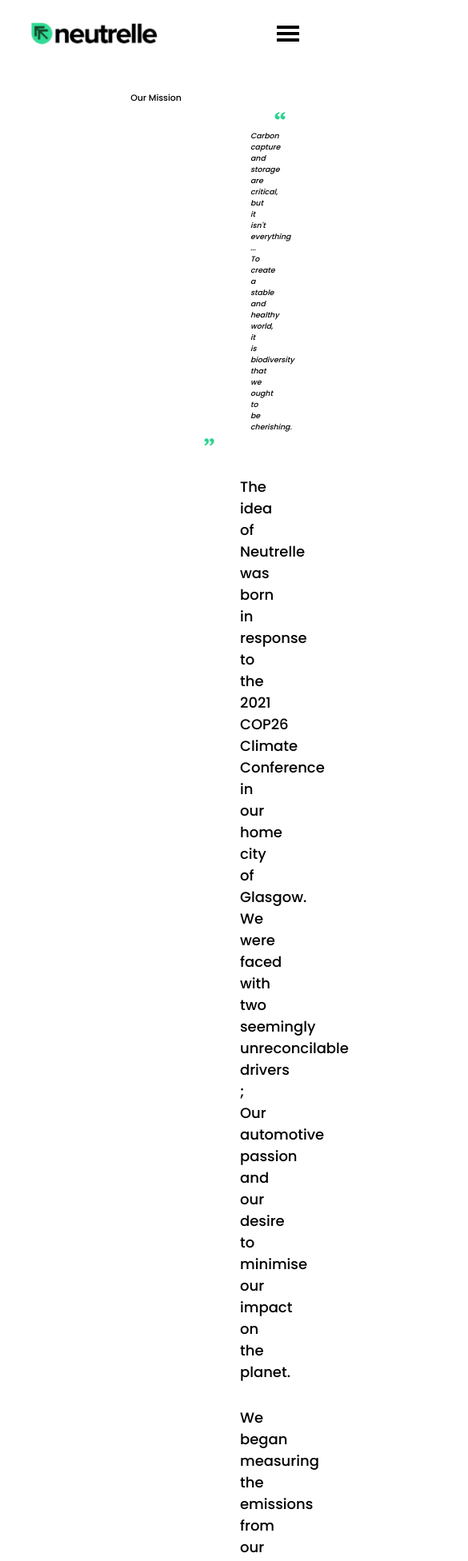
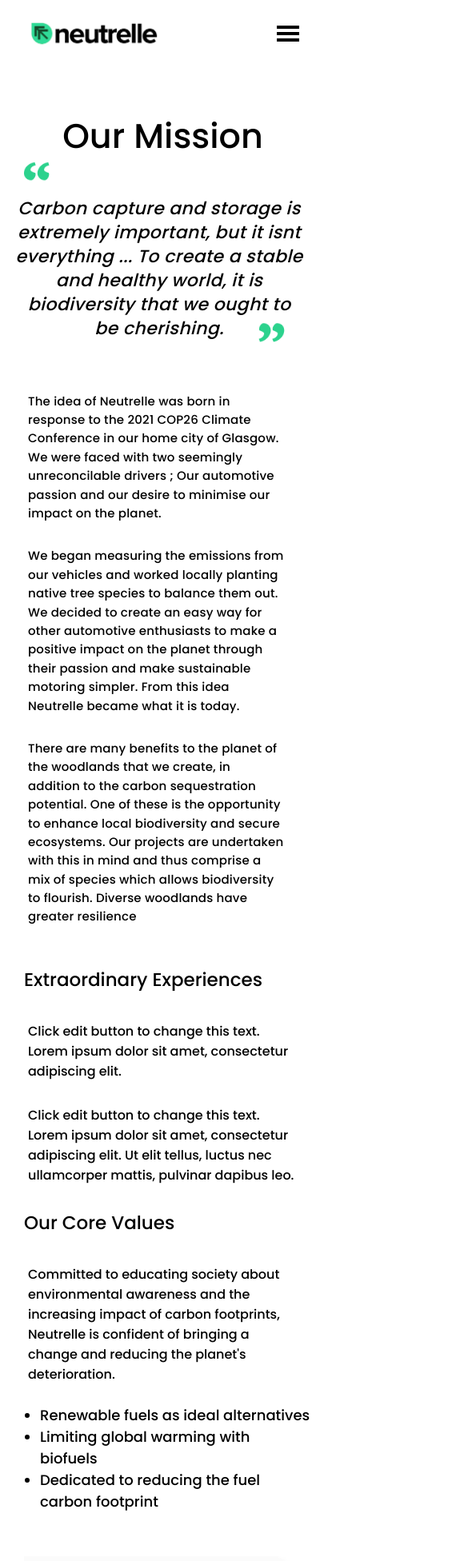
Before and after one commit to Aayshaparveen/neutrelle-demo, a React (Vite) app: page / in a window 390 px wide. Shown: the top 1952 px of the page at 80% size, 585 px wide, since content can reach past the window. Built offline with nearby package versions, Linux system fonts and the light colour scheme.

Commit message:
Add responsive deign in our mission page

```diff
--- a/src/OurMission.jsx
+++ b/src/OurMission.jsx
@@ -1,43 +1,49 @@
 import "./OurMissionStyle.css";
 const OurMission = () => {
   return (
+    <>
       <div className="Main-container">
-      {/* <div className="heading-box1">
-        <img src="./image/illustration-mission-page-left-1.png"></img>
-      </div> */}
+        <div>
+          <img
+            className="left-img"
+            src="./image/illustration-mission-page-left-1.png"
+          ></img>
+        </div>
+        <div className="Mission-container">
           <h2 className="main-heading">Our Mission</h2>
           <div className="img-box1">
             <img src="./image/icon-quote-left-1.png"></img>
           </div>
           <h2 className="sub-heading">
-        Carbon capture and storage are critical, but it isn't everything ... To
-        create a stable and healthy world, it is biodiversity that we ought to
-        be cherishing.
+            Carbon capture and storage is extremely important, but it isnt
+            everything ... To create a stable and healthy world, it is
+            biodiversity that we ought to be cherishing.
           </h2>
           <div className="img-box2">
             <img src="./image/icon-quote-right-1.png"></img>
           </div>
           <div className="para-container">
             <p>
-          The idea of Neutrelle was born in response to the 2021 COP26 Climate
-          Conference in our home city of Glasgow. We were faced with two
-          seemingly unreconcilable drivers ; Our automotive passion and our
-          desire to minimise our impact on the planet.
+              The idea of Neutrelle was born in response to the 2021 COP26
+              Climate Conference in our home city of Glasgow. We were faced with
+              two seemingly unreconcilable drivers ; Our automotive passion and
+              our desire to minimise our impact on the planet.
             </p>
             <p>
-          We began measuring the emissions from our vehicles and worked locally
-          planting native tree species to balance them out. We decided to create
-          an easy way for other automotive enthusiasts to make a positive impact
-          on the planet through their passion and make sustainable motoring
-          simpler. From this idea Neutrelle became what it is today.
+              We began measuring the emissions from our vehicles and worked
+              locally planting native tree species to balance them out. We
+              decided to create an easy way for other automotive enthusiasts to
+              make a positive impact on the planet through their passion and
+              make sustainable motoring simpler. From this idea Neutrelle became
+              what it is today.
             </p>
             <p>
-          There are many benefits to the planet of the woodlands that we create,
-          in addition to the carbon sequestration potential. One of these is the
-          opportunity to enhance local biodiversity and secure ecosystems. Our
-          projects are undertaken with this in mind and thus comprise a mix of
-          species which allows biodiversity to flourish. Diverse woodlands have
-          greater resilience
+              There are many benefits to the planet of the woodlands that we
+              create, in addition to the carbon sequestration potential. One of
+              these is the opportunity to enhance local biodiversity and secure
+              ecosystems. Our projects are undertaken with this in mind and thus
+              comprise a mix of species which allows biodiversity to flourish.
+              Diverse woodlands have greater resilience
             </p>
           </div>
           <div>
@@ -50,8 +56,8 @@ const OurMission = () => {
             </p>
             <p>
               Click edit button to change this text. Lorem ipsum dolor sit amet,
-          consectetur adipiscing elit. Ut elit tellus, luctus nec ullamcorper
-          mattis, pulvinar dapibus leo.
+              consectetur adipiscing elit. Ut elit tellus, luctus nec
+              ullamcorper mattis, pulvinar dapibus leo.
             </p>
           </div>
           <div>
@@ -59,9 +65,9 @@ const OurMission = () => {
           </div>
           <div className="para-container3">
             <p>
-          Committed to educating society about environmental awareness and the
-          increasing impact of carbon footprints, Neutrelle is confident of
-          bringing a change and reducing the planet's deterioration.
+              Committed to educating society about environmental awareness and
+              the increasing impact of carbon footprints, Neutrelle is confident
+              of bringing a change and reducing the planet's deterioration.
             </p>
             <ul>
               <li>Renewable fuels as ideal alternatives</li>
@@ -75,36 +81,37 @@ const OurMission = () => {
             </div>
             <div className="para-container4">
               <p>
-            Another key pillar of our mission is creating woodland spaces that
-            people can enjoy. We want woodlands and green spaces to be
+                Another key pillar of our mission is creating woodland spaces
+                that people can enjoy. We want woodlands and green spaces to be
                 accessible and benefit everyone. It has been shown that spending
                 time in nature can improve mental health and well-being.
               </p>
               <p>
-            Time in nature has even been prescribed to patients by the NHS to
-            treat a plethora of ailments. We believe that no reforestation
-            project can be a complete success if it does not also benefit
-            people.
+                Time in nature has even been prescribed to patients by the NHS
+                to treat a plethora of ailments. We believe that no
+                reforestation project can be a complete success if it does not
+                also benefit people.
               </p>
             </div>
           </div>
           <div className="para-container5">
             <p>
-          Neutrelle was founded on the principle of sustainable motoring. We all
-          know that to address the climate emergency we must phase out fossil
-          fuels as quickly as possible. Neutrelle exists to provide a
+              Neutrelle was founded on the principle of sustainable motoring. We
+              all know that to address the climate emergency we must phase out
+              fossil fuels as quickly as possible. Neutrelle exists to provide a
               sustainable transition from fossil fuel use to carbon neutral
               sustainable motoring. Achieving this will only be possible when a
               drop-in fossil fuel alternative is readily available.
             </p>
             <p>
-          We are committed to supporting the development of carbon neutral fuels
-          to reach this transition point as soon as possible. The good news for
-          automotive enthusiasts is that more talent is being deployed in this
-          area than ever before. For example, in 2026 Formula 1 will use a
-          drop-in carbon neutral fuel in it’s Hybrid V6 Power units. The
-          development to bring these fuels to market for consumer use is
-          underway but must be accelerated to reach out climate goals.
+              We are committed to supporting the development of carbon neutral
+              fuels to reach this transition point as soon as possible. The good
+              news for automotive enthusiasts is that more talent is being
+              deployed in this area than ever before. For example, in 2026
+              Formula 1 will use a drop-in carbon neutral fuel in it’s Hybrid V6
+              Power units. The development to bring these fuels to market for
+              consumer use is underway but must be accelerated to reach out
+              climate goals.
             </p>
           </div>
           <div className="last-img-box1">
@@ -112,10 +119,10 @@ const OurMission = () => {
           </div>
           <h2 className="sub-heading2">
             E fuels offer such a wonderful opportunity ... the carbon circle is
-        completely neutral so the carbon utilised to produce that fuel is the
-        same quantity as the carbon emitted from the internal combustion engine.
-        It means that the engines do not add anything to the carbon dioxide in
-        the atmosphere.
+            completely neutral so the carbon utilised to produce that fuel is
+            the same quantity as the carbon emitted from the internal combustion
+            engine. It means that the engines do not add anything to the carbon
+            dioxide in the atmosphere.
           </h2>
           <br />
           <span>- Ross Brawn</span>
@@ -124,32 +131,37 @@ const OurMission = () => {
           </div>
           <div className="para-container6">
             <p>
-          For automotive enthusiasts motorsport is an expression of pure joy.
-          Racing series around the world are making efforts to become more
-          sustainable and we are committed to aiding this process. A lot of
-          great work has been done carried out in this area however, there is
-          still much waste which is very difficult to recycle.
+              For automotive enthusiasts motorsport is an expression of pure
+              joy. Racing series around the world are making efforts to become
+              more sustainable and we are committed to aiding this process. A
+              lot of great work has been done carried out in this area however,
+              there is still much waste which is very difficult to recycle.
             </p>
             <p>
-          We aim to repurpose the hard to recycle waste in an effort to fully
-          close the loop for motorsport. Some of our first projects have been
-          working with Formula Student teams in the UK to promote sustainable
-          practises in aspiring motorsport engineers and foster the next
-          generation of talent.
+              We aim to repurpose the hard to recycle waste in an effort to
+              fully close the loop for motorsport. Some of our first projects
+              have been working with Formula Student teams in the UK to promote
+              sustainable practises in aspiring motorsport engineers and foster
+              the next generation of talent.
             </p>
           </div>
           <div className="last-para">
             <p>
               Transparency is at the heart of the Neutrelle mission. Alongside
-          geotagging every tree we plant, in the event of selling your vehicle
-          we make it possible to transfer the impact status of the vehicle to
-          the new owner. This ensures the positive impact status of the vehicle
-          can be carried with it for miles to come.
+              geotagging every tree we plant, in the event of selling your
+              vehicle we make it possible to transfer the impact status of the
+              vehicle to the new owner. This ensures the positive impact status
+              of the vehicle can be carried with it for miles to come.
             </p>
           </div>
-      {/* <div className="heading-box2">
-        <img src="./image/illustration-mission-page-right.png"></img>
-      </div> */}
+        </div>
+        <div>
+          <img
+            className="right-img"
+            src="./image/illustration-mission-page-right.png"
+          ></img>
+        </div>
+      </div>
       <div className="last-impact">
         <div className="section">
           <div className="box1">
@@ -162,7 +174,7 @@ const OurMission = () => {
           </div>
         </div>
       </div>
-    </div>
+    </>
   );
 };
 
--- a/src/OurMissionStyle.css
+++ b/src/OurMissionStyle.css
@@ -1,7 +1,11 @@
 .Main-container {
-  padding-top: 115px;
   display: flex;
-  flex-direction: column;
+  margin: 3rem 0;
+  padding-bottom: 5rem;
+}
+.Mission-container {
+  /* background-color: antiquewhite; */
+  width: 780px;
 }
 .heading-box1 {
   /* width: 20%; */
@@ -9,27 +13,31 @@
   height: 3854px;
   background-color: #fff;
 }
-.heading-box1 img {
-  /* margin-top: 185px;
-  max-width: 100%;
-  height: auto; */
-
-    width: 510px;
-    height: 575.7px;
-
+.left-img {
+  margin-top: 16rem;
+  width: 241px;
+  height: 280px;
+  margin-left: -0.5rem;
+}
+.right-img {
+  margin-top: 0rem;
+  width: 241px;
+  margin-left: 9px;
+  height: 280px;
 }
 .main-heading {
-  font-size: 2.8vw;
+  font-size: 3.8vw;
   text-align: center;
   font-weight: normal;
+  padding-top: 90px;
 }
 .img-box1 {
   display: flex;
-  padding: 6px 342px;
+  padding: 6px 35px;
 }
 .img-box2 {
   display: flex;
-  padding-left: 65%;
+  padding-left: 80%;
 }
 .img-box1 img {
   width: 4vw;
@@ -40,29 +48,22 @@
 .sub-heading {
   font-size: 2.4vw;
   font-style: italic;
-  margin: 4px 313px;
   font-weight: 100;
   text-align: center;
 }
 .para-container {
-  /* background-color: aqua; */
-  padding-left: 285px;
-  padding-right: 294px;
   padding-top: 20px;
 }
 .para-container p {
   font-size: 18px;
   color: black;
 }
-.bottom-heading{
+.bottom-heading {
   padding-top: 15px;
   font-weight: normal;
-  padding-left: 300px;
   font-size: 2.1vw;
 }
 .para-container2 {
-  padding-left: 285px;
-  padding-right: 294px;
   padding-top: 20px;
 }
 .para-container2 p {
@@ -72,12 +73,10 @@
 .heading3 {
   padding-top: 15px;
   font-weight: normal;
-  padding-left: 300px;
+
   font-size: 2.1vw;
 }
 .para-container3 {
-  padding-left: 285px;
-  padding-right: 294px;
   padding-top: 20px;
 }
 .para-container3 p {
@@ -85,19 +84,16 @@
   color: black;
 }
 .para-container3 ul {
-  padding-left: 70px;
   padding-top: 10px;
   font-size: 18px;
 }
 .values-box {
   display: flex;
   flex-direction: row;
-  padding-left: 325px;
-  padding-right: 294px;
+
   padding-top: 20px;
 }
 .img-box {
-  /* background-color: aqua; */
   padding: 15px 25px 10px 10px;
 }
 .para-container4 p {
@@ -105,8 +101,6 @@
   font-size: 19px;
 }
 .para-container5 {
-  padding-left: 285px;
-  padding-right: 294px;
   padding-top: 20px;
 }
 .para-container5 p {
@@ -114,14 +108,13 @@
   color: black;
 }
 .last-img-box1 {
-  padding: 0px 342px;
+  padding: 0px 40px;
 }
 .last-img-box1 img {
   width: 4vw;
 }
 .last-img-box2 {
-  padding-left: 70%;
-  margin: -20px 0px;
+  margin: -10px 410px;
 }
 .last-img-box2 img {
   width: 4vw;
@@ -129,7 +122,7 @@
 .sub-heading2 {
   font-size: 2.4vw;
   font-style: italic;
-  margin: 20px 316px;
+  /* margin: 20px 316px; */
   text-align: center;
   font-weight: 500;
 }
@@ -139,17 +132,13 @@ span {
   font-style: italic;
 }
 .para-container6 {
-  padding-left: 285px;
-  padding-right: 294px;
-  /* padding-top: 20px; */
+  padding-bottom: 10px;
 }
 .para-container6 p {
   font-size: 18px;
   color: black;
 }
 .last-para {
-  padding-left: 285px;
-  padding-right: 294px;
   padding-bottom: 100px;
 }
 .last-para p {
@@ -187,13 +176,13 @@ span {
   font-weight: bold;
 }
 /* Mobile */
-/* @media (max-width:600px) {
-  .main-heading{
-    width: 350px;
+@media (max-width: 600px) {
+  .main-heading {
+    width: 407px;
     height: 45px;
-  margin: 38px 20px 20px;
+    /* margin: 38px 20px 20px; */
     font-family: Poppins;
-  font-size: 32px;
+    font-size: 11vw;
     font-weight: normal;
     font-stretch: normal;
     font-style: normal;
@@ -202,23 +191,28 @@ span {
     text-align: center;
     color: #000;
   }
-  .img-box1{
-    padding: 5px 26px;
+  .left-img {
+    display: none;
   }
-  .img-box1 img{
+  .right-img {
+    display: none;
+  }
+  .img-box1 {
+    padding: 12px 26px;
+  }
+  .img-box1 img {
     width: 10vw;
   }
-  .img-box2{
-    padding-left: 230px;
+  .img-box2 {
+    padding-left: 320px;
   }
-  .img-box2 img{
+  .img-box2 img {
     width: 10vw;
   }
-  .sub-heading{
-    width: 350px;
+
+  .sub-heading {
     height: 150px;
-    margin: 0 0 -16.2px;
-    font-family: PTSerif;
+    margin: 0px 9px 0px 19px;
     font-size: 22px;
     font-weight: normal;
     font-stretch: normal;
@@ -228,11 +222,11 @@ span {
     text-align: center;
     color: #000;
   }
-  .para-container{
+  .para-container {
     width: 350px;
-    height: 196px;
+
     margin: 19.7px 20px 20px;
-    font-family: PTSerif;
+
     font-size: 18px;
     font-weight: normal;
     font-stretch: normal;
@@ -241,30 +235,131 @@ span {
     letter-spacing: 0.2px;
     color: #000;
   }
+  .bottom-heading {
+    font-size: 5.9vw;
+    padding-left: 30px;
+  }
+  .para-container p {
+    font-size: 15px;
+    margin: -41px px -25px 0 0;
+  }
+  .para-container2 {
+    padding-left: 20px;
+  }
+  .para-container2 p {
+    font-size: 16px;
+  }
+  .heading3 {
+    font-size: 5.9vw;
+    padding-left: 30px;
+  }
+  .para-container3 {
+    padding-left: 20px;
+  }
+  .para-container3 p {
+    font-size: 16px;
+  }
+  .para-container3 ul {
+    padding-left: 30px;
+  }
+  .values-box {
+    display: flex;
+    flex-direction: column;
+  }
+  .img-box img {
+    width: 100%;
+    margin: 20px;
+  }
+  .para-container4 {
+    padding-left: 20px;
+  }
+  .para-container4 p {
+    font-size: 16px;
+  }
+  .para-container5 {
+    padding-left: 20px;
+  }
+  .para-container5 p {
+    font-size: 16px;
+  }
+  .para-container6 {
+    padding-left: 20px;
+  }
+  .para-container6 p {
+    font-size: 16px;
+  }
+  .last-para {
+    padding-left: 20px;
+  }
+  .section {
+    display: flex;
+    flex-direction: column;
+  }
+  .last-img-box1 img {
+    width: 10vw;
+  }
+  .last-img-box2 {
+    margin: 0px 280px;
+  }
+  .last-img-box2 img {
+    width: 10vw;
+  }
+  .sub-heading2 {
+    margin: 0px 9px 0px 19px;
 
-} */
+    font-size: 22px;
+    font-weight: normal;
+    font-stretch: normal;
+    font-style: italic;
+    line-height: 1.36;
+    letter-spacing: 0.41px;
+    text-align: center;
+    color: #000;
+  }
+  span {
+    padding-left: 35%;
+  }
+  .box2 h2 {
+    font-size: 30px;
+  }
+  .last-impact {
+    padding: 35px 0px;
+  }
+  .impact-button {
+    padding: 20px 65px;
+  }
+  .box2 {
+    padding: 45px 45px;
+  }
+}
 /* Tab */
-/* @media (max-width:921px) {
-  .sub-heading{
-    font-size: 2.4vw;
-    font-style: italic;
-    margin: 8px 230px;
-    font-weight: 100;
-    text-align: center
+@media (max-width: 998px) {
+  .navbar {
+    padding: 1.2rem 9rem 0.2rem 2rem;
   }
-  .img-box1 {
-    display: flex;
-    padding: 5px 260px;
+
+  .left-img {
+    margin-top: 8rem;
+    width: 225px;
+    height: 280px;
   }
-.para-container{
-  padding-left: 165px;
-    padding-right: 111px;
-    padding-top: 20px;
+  .right-img {
+    margin-top: 0px;
+    width: 265px;
+    /* margin-left: 105px; */
+    height: 280px;
   }
-.bottom-heading {
-  padding-top: 15px;
-  font-weight: normal;
-  padding-left: 165px;
-  font-size: 2.1vw;
+  .Mission-container {
+    width: 388px;
   }
-} */
+
+  .main-heading {
+    /* font-size: 4.9vw; */
+  }
+  .last-impact {
+    width: 100%;
+  }
+  .footer {
+    width: 100%;
+  }
+}
```
Also changed, not shown: public/image/illustration-mission-page-right.png (renamed from public/image/illustration-mission-page-right (1).png). Lines whose indentation alone changed are shown as unchanged.
